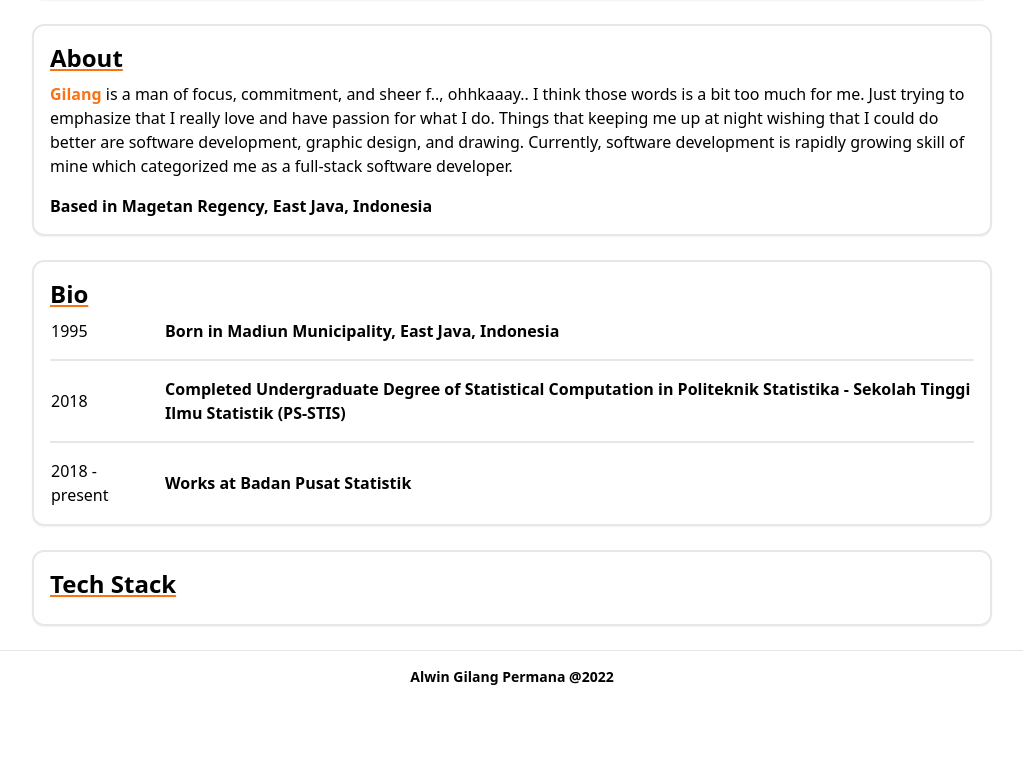
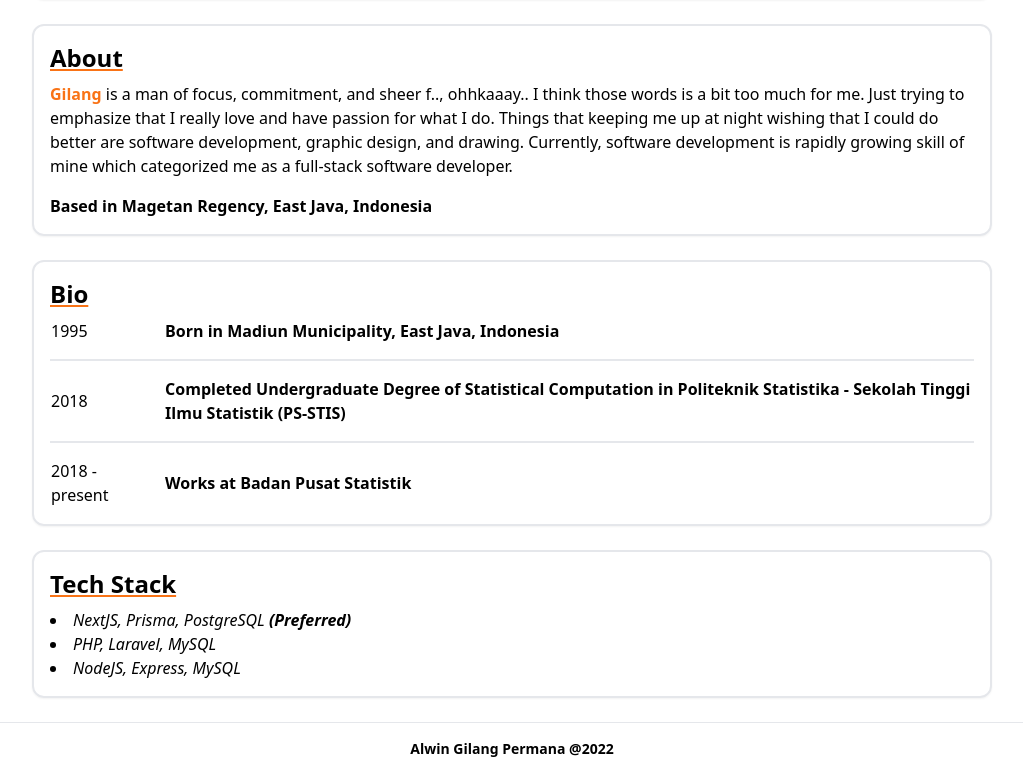
Before and after one commit to agilangp/portoforme, a Next.js app: page / in a window 1280 px wide. Shown: the part 410-1185 px from the top of the page, without its empty margins (128-1151 px from the left). Before the commit the page ends 1113 px from the top, so only its background shows below. Built offline with nearby package versions, Linux system fonts and the light colour scheme.

Commit message:
Changing environment to linux

```diff
--- a/next.config.js
+++ b/next.config.js
@@ -4,6 +4,7 @@ const nextConfig = {
     images: {
         domains: ["github.com"],
     },
+    swcMinify: false
 }
 
 module.exports = nextConfig
--- a/package.json
+++ b/package.json
@@ -10,7 +10,7 @@
     },
     "dependencies": {
         "@headlessui/react": "^1.5.0",
-        "next": "12.1.0",
+        "next": "^12.1.1-canary.17",
         "react": "17.0.2",
         "react-dom": "17.0.2"
     },
--- a/pages/index.tsx
+++ b/pages/index.tsx
@@ -167,6 +167,15 @@ const Home: NextPage = () => {
                 <p className="mb-2 font-semibold underline text-2xl decoration-orange-500">
                     Tech Stack
                 </p>
+                <ul className="list-disc list-inside italic">
+                    <li>
+                        NextJS, Prisma, PostgreSQL <b>(Preferred)</b>
+                    </li>
+                    <li>
+                        PHP, Laravel, MySQL
+                    </li>
+                    <li>NodeJS, Express, MySQL</li>
+                </ul>
             </div>
         </Layout>
     )
```
Also changed, not shown: 2 other files (tests, documents, lock files or other folders).
